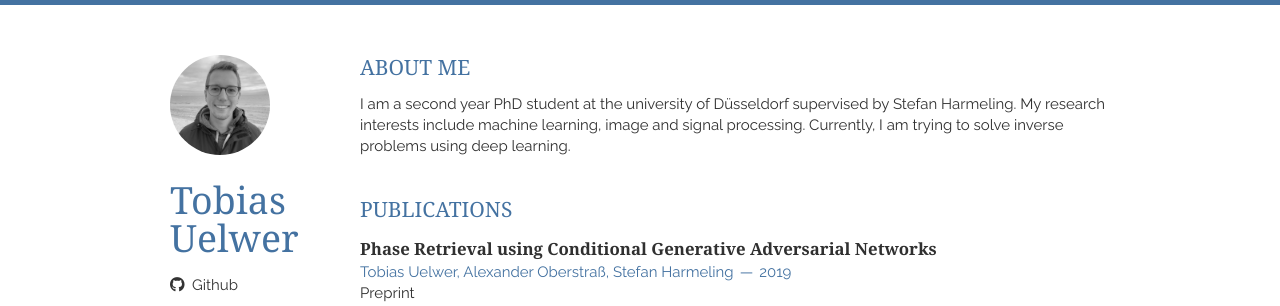
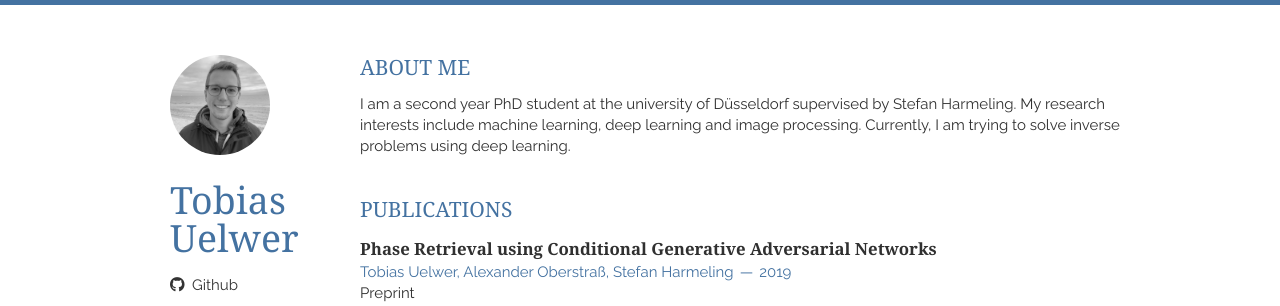
Before and after one commit to tuelwer/tuelwer.github.io, a Jekyll site: the page built from index.html, in a window 1280 px wide. Shown: the top 306 px of the page. Built offline with Jekyll 4.4.1, drawn with Linux system fonts in a browser that asks for light colours; nearby versions of some CDN libraries; some web fonts are replaced; the list of posts is cut into pages by our own code.

Commit message:
Update intro.html

```diff
--- a/_includes/intro.html
+++ b/_includes/intro.html
@@ -1,6 +1,6 @@
 <section class="thirteen columns">
     <h1>About Me</h1>
     <article>
-        <p>I am a second year PhD student at the university of Düsseldorf supervised by <a href="https://www.cs.hhu.de/en/research-groups/machine-learning-prof-dr-stefan-harmeling/our-team/team/harmeling.html">Stefan Harmeling</a>. My research interests include machine learning, image and signal processing. Currently, I am trying to solve inverse problems using deep learning.</p>
+        <p>I am a second year PhD student at the university of Düsseldorf supervised by <a href="https://www.cs.hhu.de/en/research-groups/machine-learning-prof-dr-stefan-harmeling/our-team/team/harmeling.html">Stefan Harmeling</a>. My research interests include machine learning, deep learning and image processing. Currently, I am trying to solve inverse problems using deep learning.</p>
     </article>
 </section>
```
